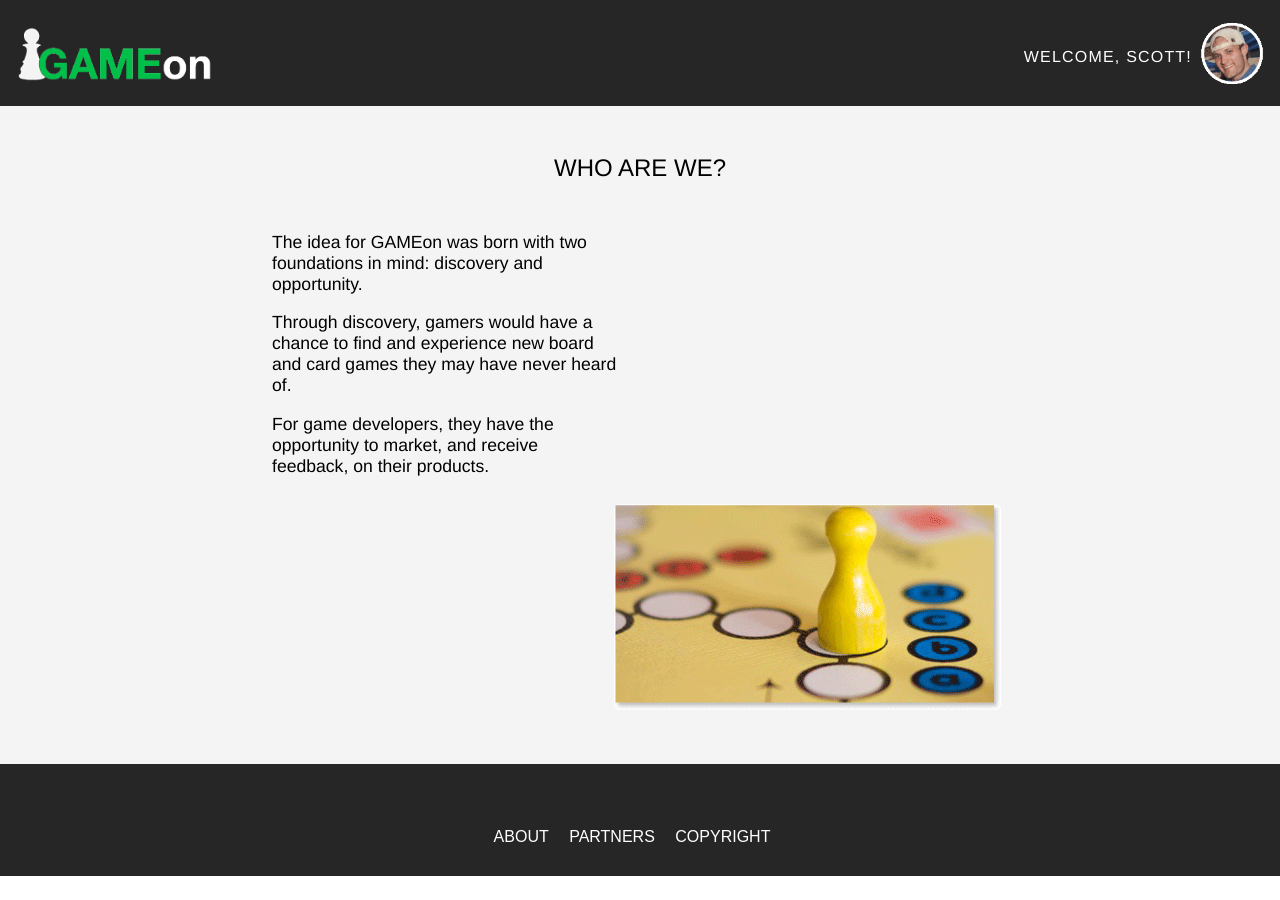
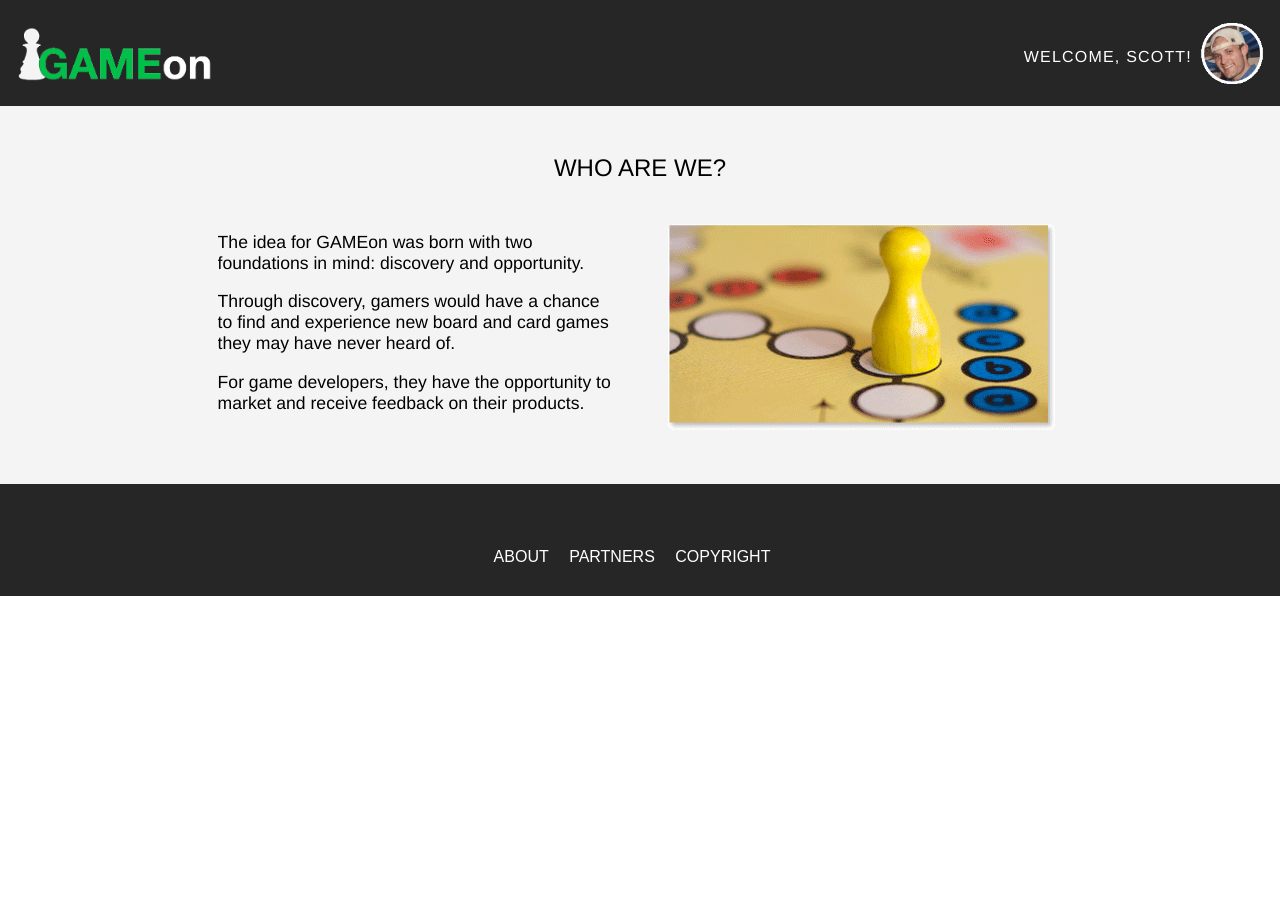
Before and after one commit to scottanderson5/GAME-ON, a Jekyll site: the page built from about.html, in a window 1280 px wide. Built offline with Jekyll 4.4.1, drawn with Linux system fonts in a browser that asks for light colours.

```diff
--- a/about.html
+++ b/about.html
@@ -7,7 +7,7 @@ title: About Page
 	<div class="col col-12 about-main">
 
 
-		<div class="col col-7 about-intro">
+		<div class="col col-8 about-intro">
 
 			<div class="about-intro-text">
 				WHO ARE WE?
@@ -22,7 +22,7 @@ title: About Page
 				Through discovery, gamers would have a chance to find and experience new board and card games they may have never heard of.
 				</p>
 				<p>
-				For game developers, they have the opportunity to market, and receive feedback, on their products.
+				For game developers, they have the opportunity to market and receive feedback on their products.
 				</p>
 
 				</div>
```
Also changed, not shown: index.html (+12 -11 lines).
